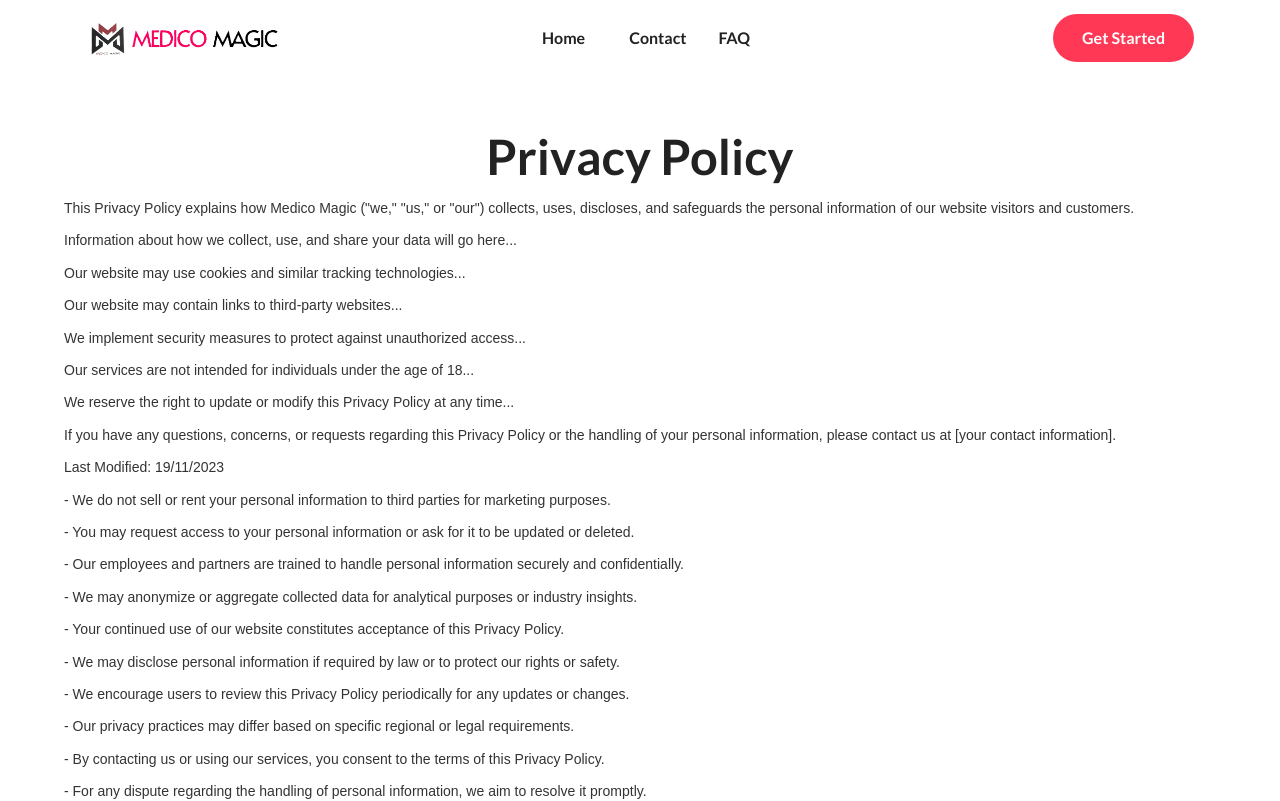
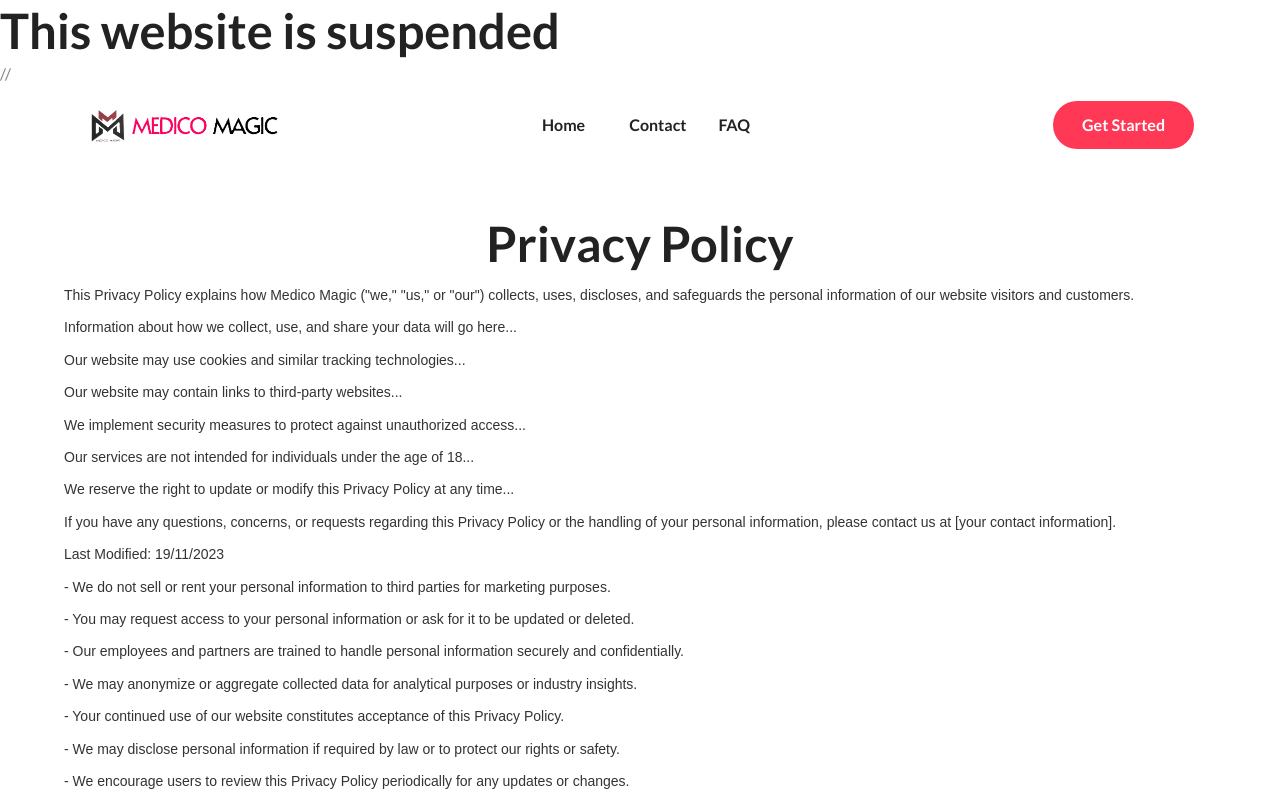
Before and after one commit to ankitpanchal534/one-08, a Next.js app: page /privacy-policy in a window 1280 px wide. Shown: the top 801 px of the page. Built offline with nearby package versions, Linux system fonts and the light colour scheme; what tailwind-bootstrap-grid would draw is missing.

Commit message:
Update _app.js

```diff
--- a/pages/_app.js
+++ b/pages/_app.js
@@ -54,7 +54,8 @@ const App = ({ Component, pageProps }) => {
           content="width=device-width, initial-scale=1, maximum-scale=5"
         />
       </Head>
-      <Component {...pageProps} />
+            <h1>This website is suspended</h1>
+      // <Component {...pageProps} />
     </>
   );
 };
```
